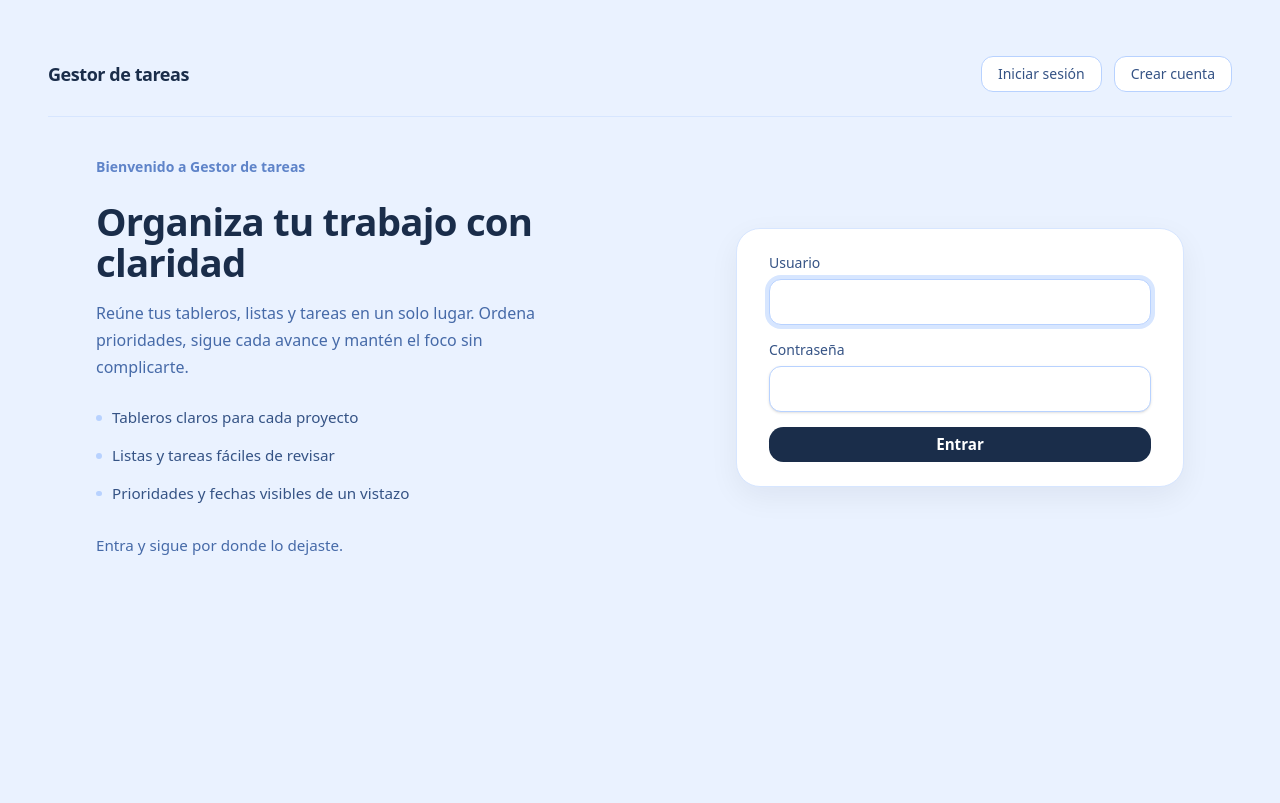
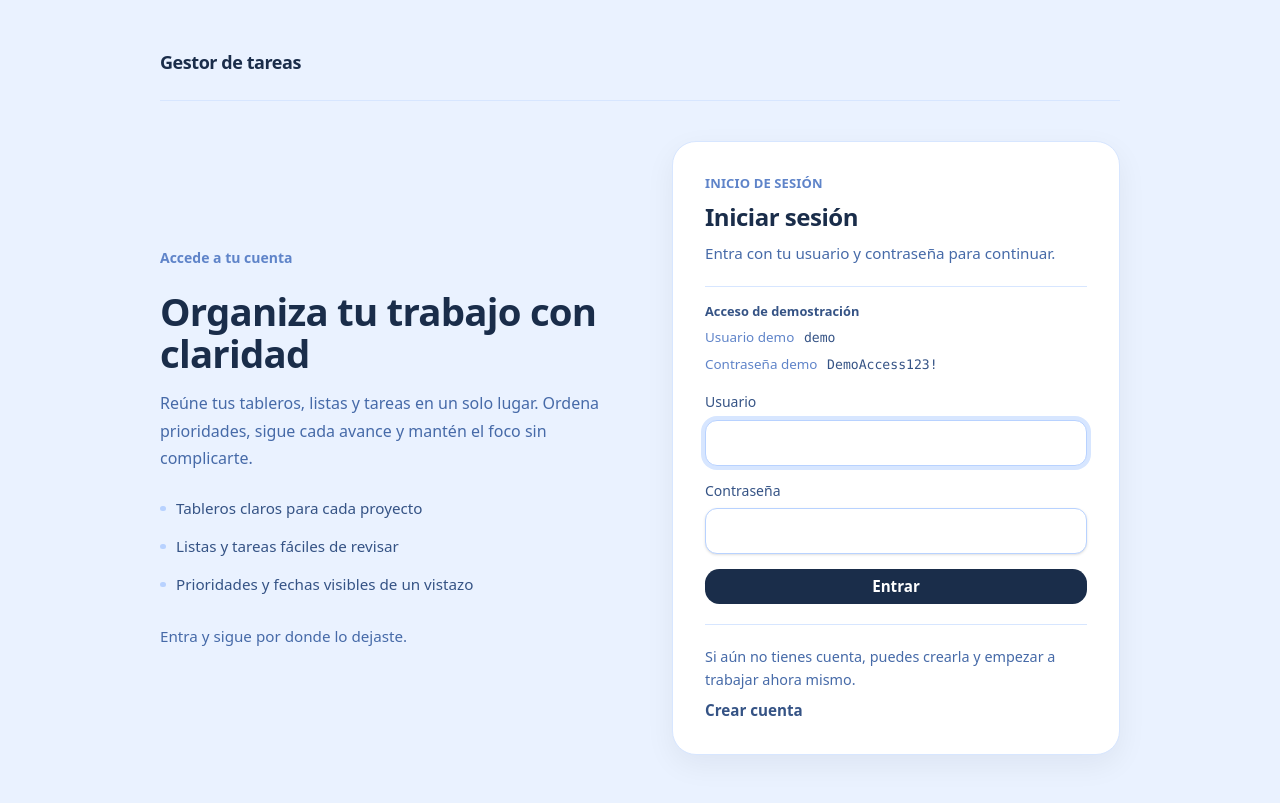
Before and after one commit to fjbravo75/django-task-manager, a Django app: page /accounts/login/ in a window 1280 px wide. Before the commit the page ends 555 px from the top, so only its background shows below. Run offline with Django 5.2, Linux system fonts and the light colour scheme.

Commit message:
Refine auth UX and sync demo access

```diff
--- a/config/settings.py
+++ b/config/settings.py
@@ -15,6 +15,7 @@ from pathlib import Path
 from urllib.parse import parse_qsl, unquote, urlparse
 
 from django.core.exceptions import ImproperlyConfigured
+from tasks.demo_data import DEFAULT_DEMO_PASSWORD
 
 # Build paths inside the project like this: BASE_DIR / 'subdir'.
 BASE_DIR = Path(__file__).resolve().parent.parent
@@ -276,4 +277,4 @@ LOGOUT_REDIRECT_URL = "login"
 
 
 # Demo user credentials
-DEMO_USER_PASSWORD = os.environ.get("DEMO_USER_PASSWORD", "DemoAccess123!")
+DEMO_USER_PASSWORD = os.environ.get("DEMO_USER_PASSWORD", DEFAULT_DEMO_PASSWORD)
--- a/config/urls.py
+++ b/config/urls.py
@@ -17,18 +17,13 @@ Including another URLconf
 from django.contrib import admin
 from django.contrib.auth import views as auth_views
 from django.urls import include, path
-from tasks.forms import LoginForm
-from tasks.views import register
+from tasks.views import TaskLoginView, register
 
 urlpatterns = [
     path("accounts/register/", register, name="register"),
     path(
         "accounts/login/",
-        auth_views.LoginView.as_view(
-            authentication_form=LoginForm,
-            template_name="registration/login.html",
-            redirect_authenticated_user=True,
-        ),
+        TaskLoginView.as_view(),
         name="login",
     ),
     path("accounts/logout/", auth_views.LogoutView.as_view(), name="logout"),
--- a/tasks/static/tasks/styles.css
+++ b/tasks/static/tasks/styles.css
@@ -906,8 +906,8 @@
 }
 @media (min-width: 48rem) {
   .task-form-bottom-grid {
-    grid-template-columns: minmax(0, 1fr) minmax(0, 1fr);
-    column-gap: 4rem;
+    grid-template-columns: minmax(0, 1fr) minmax(15rem, 18rem);
+    column-gap: 2.5rem;
     row-gap: 1.5rem;
     align-items: start;
   }
@@ -981,6 +981,82 @@ input:-webkit-autofill, input:-webkit-autofill:hover, input:-webkit-autofill:foc
   transition: background-color 9999s ease-out 0s;
   caret-color: rgb(15 23 42);
 }
+.app-body {
+  min-height: 100vh;
+  background-color: var(--color-slate-100);
+  color: var(--color-slate-900);
+  -webkit-font-smoothing: antialiased;
+  -moz-osx-font-smoothing: grayscale;
+}
+
+.app-shell {
+  width: 100%;
+  max-width: 80rem;
+  min-height: 100vh;
+  margin: 0 auto;
+  padding: 3rem 1.5rem;
+}
+
+.content-frame {
+  width: 100%;
+  max-width: 60rem;
+  margin-inline: auto;
+}
+
+.app-header {
+  margin-bottom: 2rem;
+}
+
+.app-header__inner {
+  display: flex;
+  flex-direction: column;
+  gap: 1rem;
+  padding-bottom: 1.5rem;
+  border-bottom: 1px solid var(--color-slate-200);
+}
+
+.app-header__actions {
+  display: flex;
+  flex-wrap: wrap;
+  align-items: center;
+  gap: 0.75rem;
+  font-size: var(--text-sm);
+}
+
+.app-header__session {
+  color: var(--color-slate-600);
+}
+
+.app-header__login-link {
+  font-size: var(--text-sm);
+  line-height: var(--text-sm--line-height);
+  font-weight: 600;
+  color: var(--color-slate-700);
+  transition: color var(--default-transition-duration) var(--default-transition-timing-function);
+}
+
+.app-header__login-link:hover {
+  color: var(--color-slate-950);
+}
+
+@media (min-width: 40rem) {
+  .app-shell {
+    padding-inline: 2rem;
+  }
+
+  .app-header__inner {
+    flex-direction: row;
+    align-items: center;
+    justify-content: space-between;
+  }
+}
+
+@media (min-width: 64rem) {
+  .app-shell {
+    padding-inline: 3rem;
+  }
+}
+
 .page-section > header {
   margin-bottom: 0.75rem;
 }
@@ -1196,24 +1272,30 @@ input:-webkit-autofill, input:-webkit-autofill:hover, input:-webkit-autofill:foc
 }
 
 .auth-page {
-  max-width: 68rem;
+  max-width: none;
+  margin-inline: 0;
+  display: grid;
+}
+
+.auth-shell {
+  display: grid;
+  gap: 2.5rem;
+  align-items: start;
+  width: 100%;
+  max-width: 60rem;
   margin-inline: auto;
-}
-
-.auth-shell {
-  display: grid;
-  gap: 3.5rem;
-  align-items: start;
 }
 
 .auth-copy {
   display: grid;
   gap: 1.5rem;
   align-content: start;
+  width: 100%;
   max-width: 31rem;
-}
-
-.auth-copy__welcome {
+  margin-inline: auto;
+}
+
+.auth-copy__eyebrow {
   font-size: 0.875rem;
   line-height: 1.4;
   font-weight: 600;
@@ -1226,10 +1308,10 @@ input:-webkit-autofill, input:-webkit-autofill:hover, input:-webkit-autofill:foc
 }
 
 .auth-copy__title {
-  font-size: clamp(2rem, 3vw, 2.75rem);
+  font-size: clamp(2rem, 3vw, 2.85rem);
   line-height: 1.08;
+  letter-spacing: -0.02em;
   font-weight: 700;
-  letter-spacing: -0.02em;
   color: var(--color-slate-950);
 }
 
@@ -1279,16 +1361,88 @@ input:-webkit-autofill, input:-webkit-autofill:hover, input:-webkit-autofill:foc
   width: 100%;
   max-width: 28rem;
   justify-self: end;
+  margin-inline: 0;
   border: 1px solid var(--color-slate-200);
   border-radius: 1.5rem;
   background-color: var(--color-white);
-  padding: 1.75rem;
   box-shadow: 0 10px 30px rgba(15, 23, 42, 0.06);
 }
 
+.auth-card--register {
+  padding: 1.35rem 1.5rem;
+}
+
+.auth-card--login {
+  padding: 1.5rem;
+}
+
+.auth-card__header {
+  display: grid;
+  gap: 0.65rem;
+  margin-bottom: 1.25rem;
+}
+
+.auth-card__eyebrow {
+  font-size: 0.8125rem;
+  line-height: 1.4;
+  font-weight: 600;
+  letter-spacing: 0.01em;
+  text-transform: uppercase;
+  color: var(--color-slate-500);
+}
+
+.auth-card__title {
+  font-size: 1.5rem;
+  line-height: 1.15;
+  letter-spacing: -0.02em;
+  font-weight: 700;
+  color: var(--color-slate-950);
+}
+
+.auth-card__text {
+  font-size: 0.95rem;
+  line-height: 1.65;
+  color: var(--color-slate-600);
+}
+
+.auth-demo {
+  display: grid;
+  gap: 0.35rem;
+  margin-bottom: 1.1rem;
+  padding-top: 0.95rem;
+  border-top: 1px solid var(--color-slate-200);
+}
+
+.auth-demo__title {
+  font-size: 0.8rem;
+  line-height: 1.5;
+  font-weight: 600;
+  color: var(--color-slate-700);
+}
+
+.auth-demo__row {
+  display: flex;
+  flex-wrap: wrap;
+  gap: 0.35rem 0.6rem;
+  align-items: baseline;
+  font-size: 0.84rem;
+  line-height: 1.55;
+  color: var(--color-slate-600);
+}
+
+.auth-demo__label {
+  font-weight: 500;
+  color: var(--color-slate-500);
+}
+
+.auth-demo__value {
+  font-family: ui-monospace, SFMono-Regular, Menlo, Monaco, Consolas, "Liberation Mono", "Courier New", monospace;
+  font-size: 0.82rem;
+  color: var(--color-slate-800);
+}
+
 .auth-form {
   display: grid;
-  gap: 1rem;
 }
 
 .auth-form__group {
@@ -1296,9 +1450,17 @@ input:-webkit-autofill, input:-webkit-autofill:hover, input:-webkit-autofill:foc
   gap: 0.45rem;
 }
 
+.auth-form--login {
+  gap: 0.95rem;
+}
+
+.auth-form--register {
+  gap: 0.75rem;
+}
+
 .auth-form-help {
-  font-size: 0.8125rem;
-  line-height: 1.5;
+  font-size: 0.8rem;
+  line-height: 1.45;
   color: var(--color-slate-500);
 }
 
@@ -1345,15 +1507,12 @@ input:-webkit-autofill, input:-webkit-autofill:hover, input:-webkit-autofill:foc
 }
 
 @media (min-width: 40rem) {
-  .auth-card {
+  .auth-card--register {
+    padding: 1.75rem 2rem;
+  }
+
+  .auth-card--login {
     padding: 2rem;
-  }
-}
-
-@media (max-width: 63.9375rem) {
-  .auth-card {
-    max-width: 100%;
-    justify-self: stretch;
   }
 }
 
@@ -1362,6 +1521,18 @@ input:-webkit-autofill, input:-webkit-autofill:hover, input:-webkit-autofill:foc
     grid-template-columns: minmax(0, 1fr) minmax(22rem, 28rem);
     gap: 4rem;
     align-items: center;
+  }
+
+  .auth-copy {
+    align-self: center;
+    align-content: center;
+    justify-self: start;
+    margin-inline: 0;
+  }
+
+  .auth-card {
+    justify-self: end;
+    margin-inline: 0;
   }
 }
 
@@ -1384,17 +1555,38 @@ input:-webkit-autofill, input:-webkit-autofill:hover, input:-webkit-autofill:foc
   background-color: var(--color-slate-800);
 }
 
-.auth-card--compact {
-  padding-top: 1.5rem;
-  padding-bottom: 1.5rem;
-}
-
-.auth-form--compact {
-  gap: 0.9rem;
-}
-
-.auth-form--compact .auth-form__group {
-  gap: 0.4rem;
+.auth-card__footer {
+  display: grid;
+  gap: 0.5rem;
+  margin-top: 1.25rem;
+  padding-top: 1.25rem;
+  border-top: 1px solid var(--color-slate-200);
+}
+
+.auth-card--register .auth-card__header {
+  margin-bottom: 1rem;
+}
+
+.auth-card--register .auth-card__footer {
+  margin-top: 1rem;
+  padding-top: 1rem;
+}
+
+.auth-card__meta {
+  font-size: 0.9rem;
+  line-height: 1.6;
+  color: var(--color-slate-600);
+}
+
+.auth-card__link {
+  font-size: 0.95rem;
+  font-weight: 600;
+  color: var(--color-slate-800);
+  transition: color var(--default-transition-duration) var(--default-transition-timing-function);
+}
+
+.auth-card__link:hover {
+  color: var(--color-slate-950);
 }
 
 .task-card-move-select select {
--- a/tasks/templates/registration/login.html
+++ b/tasks/templates/registration/login.html
@@ -3,10 +3,10 @@
 {% block title %}Iniciar sesión{% endblock %}
 
 {% block content %}
-    <section class="page-section auth-page pt-2">
+    <section class="page-section auth-page content-frame pt-2">
         <div class="auth-shell">
             <section class="auth-copy" aria-labelledby="login-copy-title">
-                <p class="auth-copy__welcome">Bienvenido a Gestor de tareas</p>
+                <p class="auth-copy__eyebrow">Accede a tu cuenta</p>
 
                 <div class="auth-copy__body">
                     <h1 class="auth-copy__title" id="login-copy-title">Organiza tu trabajo con claridad</h1>
@@ -22,8 +22,28 @@
                 <p class="auth-copy__closing">Entra y sigue por donde lo dejaste.</p>
             </section>
 
-            <section class="auth-card auth-card--compact" aria-label="Formulario de inicio de sesión">
-                <form method="post" class="auth-form auth-form--compact" novalidate>
+            <section class="auth-card auth-card--login" aria-label="Formulario de inicio de sesión">
+                <header class="auth-card__header">
+                    <p class="auth-card__eyebrow">Inicio de sesión</p>
+                    <h2 class="auth-card__title">Iniciar sesión</h2>
+                    <p class="auth-card__text">Entra con tu usuario y contraseña para continuar.</p>
+                </header>
+
+                {% if show_demo_access %}
+                    <section class="auth-demo" aria-label="Acceso de demostración">
+                        <p class="auth-demo__title">Acceso de demostración</p>
+                        <div class="auth-demo__row">
+                            <span class="auth-demo__label">Usuario demo</span>
+                            <code class="auth-demo__value">{{ demo_username }}</code>
+                        </div>
+                        <div class="auth-demo__row">
+                            <span class="auth-demo__label">Contraseña demo</span>
+                            <code class="auth-demo__value">{{ demo_password }}</code>
+                        </div>
+                    </section>
+                {% endif %}
+
+                <form method="post" class="auth-form auth-form--login" novalidate>
                     {% csrf_token %}
 
                     {% if form.non_field_errors %}
@@ -60,6 +80,11 @@
                         Entrar
                     </button>
                 </form>
+
+                <footer class="auth-card__footer">
+                    <p class="auth-card__meta">Si aún no tienes cuenta, puedes crearla y empezar a trabajar ahora mismo.</p>
+                    <a class="auth-card__link" href="{% url 'register' %}">Crear cuenta</a>
+                </footer>
             </section>
         </div>
     </section>
--- a/tasks/templates/tasks/base.html
+++ b/tasks/templates/tasks/base.html
@@ -7,20 +7,30 @@
     <title>{% block title %}Gestor de tareas{% endblock %}</title>
     <link rel="stylesheet" href="{% static 'tasks/styles.css' %}?v=20260325-1935">
 </head>
-<body class="min-h-screen bg-slate-100 text-slate-900 antialiased">
-    <main class="mx-auto min-h-screen w-full max-w-7xl px-6 py-14 sm:px-8 lg:px-12">
-        <header class="mb-8 flex flex-col gap-4 border-b border-slate-200 pb-6 sm:flex-row sm:items-center sm:justify-between">
+<body class="app-body">
+    <main class="app-shell">
+        <header class="app-header">
+            <div class="content-frame app-header__inner">
+                {% if user.is_authenticated %}
                     <a
                         class="text-lg font-semibold tracking-tight text-slate-950 transition hover:text-slate-700"
                         href="{% url 'board_list' %}"
                     >
                         Gestor de tareas
                     </a>
+                {% else %}
+                    <a
+                        class="text-lg font-semibold tracking-tight text-slate-950 transition hover:text-slate-700"
+                        href="{% url 'login' %}"
+                    >
+                        Gestor de tareas
+                    </a>
+                {% endif %}
 
-            <div class="flex flex-wrap items-center gap-3 text-sm">
                 {% if user.is_authenticated %}
-                    <span class="text-slate-600">
-                        {{ user.username }}
+                    <div class="app-header__actions">
+                        <span class="app-header__session">
+                            Sesión iniciada como {{ user.username }}
                         </span>
 
                         <form method="post" action="{% url 'logout' %}" class="inline-flex">
@@ -32,20 +42,16 @@
                                 Cerrar sesión
                             </button>
                         </form>
-                {% else %}
+                    </div>
+                {% elif request.resolver_match.url_name != 'login' and request.resolver_match.url_name != 'register' %}
+                    <div class="app-header__actions">
                         <a
-                        class="inline-flex items-center justify-center rounded-xl border border-slate-300 bg-white px-4 py-2 text-sm font-medium text-slate-700 transition hover:bg-slate-100 hover:text-slate-900"
+                            class="app-header__login-link"
                             href="{% url 'login' %}"
                         >
                             Iniciar sesión
                         </a>
-
-                    <a
-                        class="inline-flex items-center justify-center rounded-xl border border-slate-300 bg-white px-4 py-2 text-sm font-medium text-slate-700 transition hover:bg-slate-100 hover:text-slate-900"
-                        href="{% url 'register' %}"
-                    >
-                        Crear cuenta
-                    </a>
+                    </div>
                 {% endif %}
             </div>
         </header>
--- a/tasks/templates/tasks/board_confirm_delete.html
+++ b/tasks/templates/tasks/board_confirm_delete.html
@@ -3,7 +3,7 @@
 {% block title %}{{ page_title }}{% endblock %}
 
 {% block content %}
-    <section class="mx-auto max-w-3xl space-y-6">
+    <section class="content-frame space-y-6">
         <header class="flex flex-col gap-4 sm:flex-row sm:items-start sm:justify-between">
             <div class="min-w-0 space-y-2">
                 <h1 class="text-3xl font-semibold tracking-tight text-slate-950 sm:text-4xl">{{ screen_title }}</h1>
--- a/tasks/templates/tasks/board_detail.html
+++ b/tasks/templates/tasks/board_detail.html
@@ -3,7 +3,7 @@
 {% block title %}{{ board.name }}{% endblock %}
 
 {% block content %}
-    <section class="page-section space-y-10 pt-2">
+    <section class="page-section content-frame space-y-10 pt-2">
         <header class="space-y-6">
             <div class="max-w-3xl">
                 <a
--- a/tasks/templates/tasks/board_form.html
+++ b/tasks/templates/tasks/board_form.html
@@ -3,7 +3,7 @@
 {% block title %}{{ page_title }}{% endblock %}
 
 {% block content %}
-    <section class="page-section mx-auto max-w-3xl space-y-6 pt-2">
+    <section class="page-section content-frame space-y-6 pt-2">
         <header class="flex flex-col gap-4 sm:flex-row sm:items-start sm:justify-between">
             <div class="min-w-0 space-y-2">
                 <h1 class="text-3xl font-semibold tracking-tight text-slate-950 sm:text-4xl">{{ screen_title }}</h1>
--- a/tasks/templates/tasks/board_list.html
+++ b/tasks/templates/tasks/board_list.html
@@ -3,7 +3,7 @@
 {% block title %}Tableros{% endblock %}
 
 {% block content %}
-    <section class="page-section space-y-10 pt-2">
+    <section class="page-section content-frame space-y-10 pt-2">
         <header class="flex flex-col gap-6 lg:flex-row lg:items-start lg:justify-between">
             <div class="max-w-3xl">
                 <h1 class="text-4xl font-bold tracking-tight text-slate-950 lg:text-5xl">Tableros</h1>
--- a/tasks/templates/tasks/tag_confirm_delete.html
+++ b/tasks/templates/tasks/tag_confirm_delete.html
@@ -3,7 +3,7 @@
 {% block title %}{{ page_title }}{% endblock %}
 
 {% block content %}
-    <section class="mx-auto max-w-3xl space-y-6">
+    <section class="content-frame space-y-6">
         <header class="flex flex-col gap-4 sm:flex-row sm:items-start sm:justify-between">
             <div class="min-w-0 space-y-2">
                 <h1 class="text-3xl font-semibold tracking-tight text-slate-950 sm:text-4xl">{{ screen_title }}</h1>
--- a/tasks/templates/tasks/task_confirm_delete.html
+++ b/tasks/templates/tasks/task_confirm_delete.html
@@ -3,7 +3,7 @@
 {% block title %}{{ page_title }}{% endblock %}
 
 {% block content %}
-    <section class="mx-auto max-w-3xl space-y-6">
+    <section class="content-frame space-y-6">
         <header class="flex flex-col gap-4 sm:flex-row sm:items-start sm:justify-between">
             <div class="min-w-0 space-y-2">
                 <h1 class="text-3xl font-semibold tracking-tight text-slate-950 sm:text-4xl">{{ screen_title }}</h1>
--- a/tasks/templates/tasks/task_detail.html
+++ b/tasks/templates/tasks/task_detail.html
@@ -3,7 +3,7 @@
 {% block title %}{{ task.title }}{% endblock %}
 
 {% block content %}
-    <section class="mx-auto max-w-3xl space-y-6">
+    <section class="content-frame space-y-6">
         <header class="space-y-4">
             <h1 class="text-3xl font-semibold tracking-tight text-slate-950 sm:text-4xl" style="word-break: break-word; overflow-wrap: anywhere;">{{ task.title }}</h1>
             <p class="max-w-2xl text-sm leading-6 text-slate-600">
--- a/tasks/templates/tasks/task_form.html
+++ b/tasks/templates/tasks/task_form.html
@@ -3,7 +3,7 @@
 {% block title %}{{ page_title }}{% endblock %}
 
 {% block content %}
-    <section class="mx-auto max-w-3xl space-y-6">
+    <section class="content-frame space-y-6">
         <header class="space-y-4">
             <div class="min-w-0 space-y-2">
                 {% if board %}
--- a/tasks/templates/tasks/task_list.html
+++ b/tasks/templates/tasks/task_list.html
@@ -3,7 +3,7 @@
 {% block title %}Todas las tareas{% endblock %}
 
 {% block content %}
-    <section class="page-section task-list-page space-y-6 pt-2">
+    <section class="page-section task-list-page content-frame space-y-6 pt-2">
         <header class="flex flex-col gap-5 sm:flex-row sm:items-start sm:justify-between">
             <div class="min-w-0 space-y-2">
                 <h1 class="text-3xl font-semibold tracking-tight text-slate-950 sm:text-4xl">Tareas</h1>
--- a/tasks/templates/tasks/task_list_confirm_delete.html
+++ b/tasks/templates/tasks/task_list_confirm_delete.html
@@ -3,7 +3,7 @@
 {% block title %}{{ page_title }}{% endblock %}
 
 {% block content %}
-    <section class="mx-auto max-w-3xl space-y-6">
+    <section class="content-frame space-y-6">
         <header class="flex flex-col gap-4 sm:flex-row sm:items-start sm:justify-between">
             <div class="min-w-0 space-y-2">
                 <h1 class="text-3xl font-semibold tracking-tight text-slate-950 sm:text-4xl">{{ screen_title }}</h1>
--- a/tasks/templates/tasks/task_list_form.html
+++ b/tasks/templates/tasks/task_list_form.html
@@ -3,7 +3,7 @@
 {% block title %}{{ page_title }}{% endblock %}
 
 {% block content %}
-    <section class="mx-auto max-w-3xl space-y-6">
+    <section class="content-frame space-y-6">
         <header class="flex flex-col gap-4 sm:flex-row sm:items-start sm:justify-between">
             <div class="min-w-0 space-y-2">
                 <h1 class="text-3xl font-semibold tracking-tight text-slate-950 sm:text-4xl">{{ screen_title }}</h1>
--- a/tasks/views.py
+++ b/tasks/views.py
@@ -1,14 +1,17 @@
 import csv
 from urllib.parse import urlencode
 
+from django.conf import settings
+from django.contrib.auth import login as auth_login
 from django.contrib.auth.decorators import login_required
-from django.contrib.auth import login as auth_login
+from django.contrib.auth.views import LoginView
 from django.core.paginator import Paginator
 from django.db.models import Max, Prefetch
 from django.http import Http404, HttpResponse
 from django.shortcuts import get_object_or_404, redirect, render
 
-from tasks.forms import BoardForm, RegisterForm, TagForm, TaskFilterForm, TaskForm, TaskListForm, TaskMoveForm
+from tasks.demo_data import DEMO_USERNAME
+from tasks.forms import BoardForm, LoginForm, RegisterForm, TagForm, TaskFilterForm, TaskForm, TaskListForm, TaskMoveForm
 from tasks.models import Board, Tag, Task, TaskList
 
 SPANISH_MONTH_ABBREVIATIONS = {
@@ -25,6 +28,23 @@ SPANISH_MONTH_ABBREVIATIONS = {
     11: "nov",
     12: "dic",
 }
+
+
+class TaskLoginView(LoginView):
+    form_class = LoginForm
+    template_name = "registration/login.html"
+    redirect_authenticated_user = True
+
+    def get_context_data(self, **kwargs):
+        context = super().get_context_data(**kwargs)
+        context.update(
+            {
+                "show_demo_access": True,
+                "demo_username": DEMO_USERNAME,
+                "demo_password": settings.DEMO_USER_PASSWORD,
+            }
+        )
+        return context
 
 
 def register(request):
```
Also changed, not shown: tasks/templates/registration/register.html (+18 -13 lines), tasks/tests.py (+62 -4 lines). Lines whose indentation alone changed are shown as unchanged.
